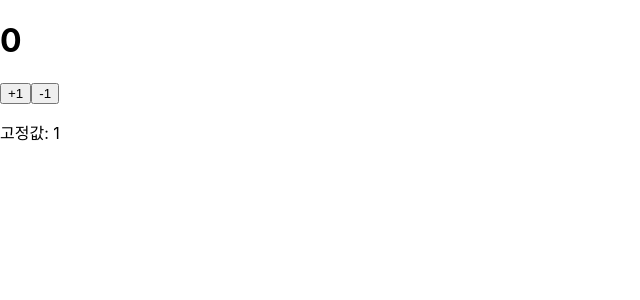
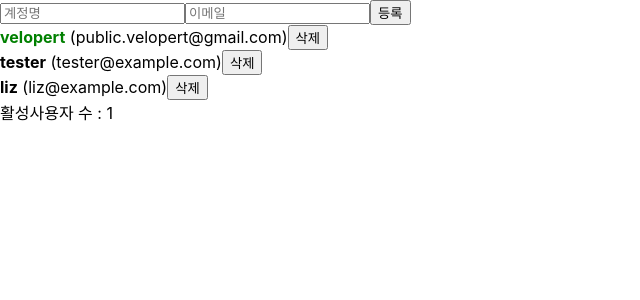
Before and after one commit to shinhonggyu/react-tutorial, a React (Create React App) app: page / in a window 1280 px wide. Shown: the top 300 px of the page, without its empty margins (0-640 px from the left). Built offline with nearby package versions, Linux system fonts and the light colour scheme.

Commit message:
componentDidCatc h로 에러 잡아내기 / Sentry 연동

```diff
--- a/src/index.js
+++ b/src/index.js
@@ -6,7 +6,7 @@ import Counter from "./components/Counter";
 
 ReactDOM.render(
   <React.StrictMode>
-    <Counter />
+    <App />
   </React.StrictMode>,
   document.getElementById("root")
 );
```
